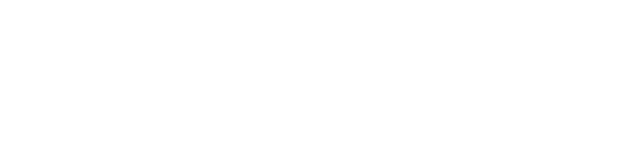
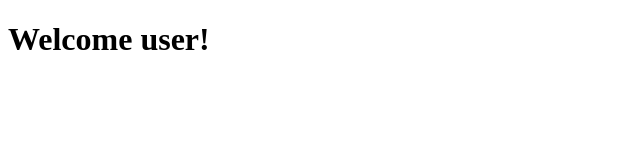
Before and after one commit to Varshneyhars/Portfolio, a plain HTML site: page index.html in a window 1280 px wide. Shown: the whole page, without its empty margins (0-640 px from the left). Drawn offline with Linux system fonts and the light colour scheme.

Commit message:
Update index.html

```diff
--- a/index.html
+++ b/index.html
@@ -7,6 +7,6 @@
     <title>Document</title>
 </head>
 <body>
-
+    <h1>Welcome user! </h1>
 </body>
 </html>
```
